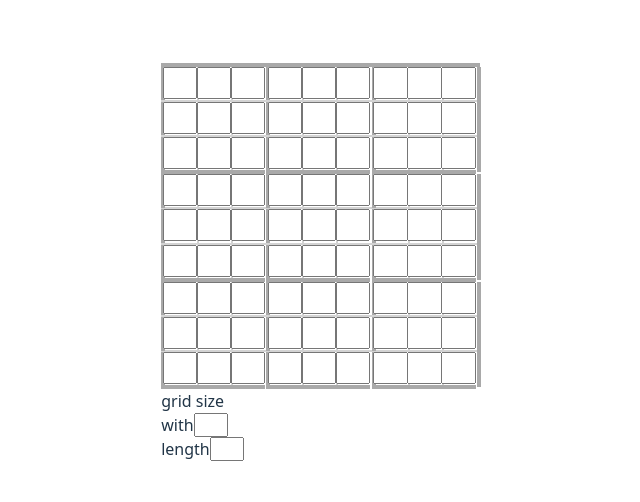
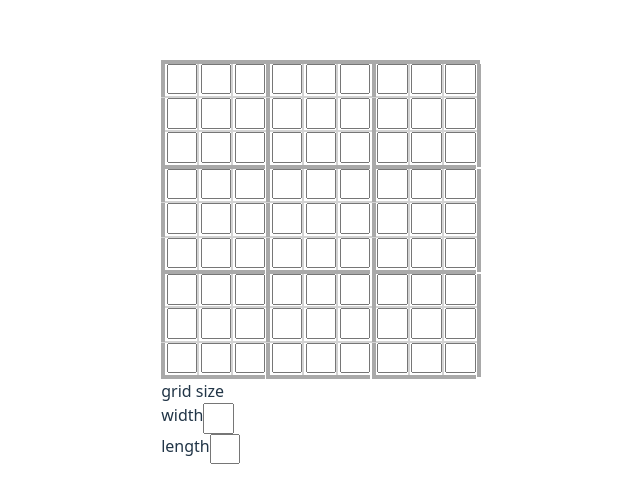
Before and after one commit to Oscar695/soduku-checker, a React (Vite) app in the folder soduku_checker_atempt5/: page / in a window 1280 px wide. Shown: the part 138-640 px from the top of the page, without its empty margins (319-959 px from the left). Built offline with nearby package versions, Linux system fonts and the light colour scheme.

Commit message:
add_scaling

```diff
--- a/soduku_checker_atempt5/src/App.css
+++ b/soduku_checker_atempt5/src/App.css
@@ -1,7 +1,6 @@
 #root {
   max-width: 1280px;
   margin: 0 auto;
-  padding: 2rem;
   text-align: center;
 }
 
@@ -48,13 +47,12 @@
 }
 
 .collemLineThickLong {
-  height: 6.35em;
   border: 0.15em solid darkgray;
   width: 0em;
 }
 
 .collemLineThin {
-  height: 1.95em;
+  height: 1.9em;
   border: 0.05em solid lightgray;
   width: 0em;
 }
--- a/soduku_checker_atempt5/src/App.jsx
+++ b/soduku_checker_atempt5/src/App.jsx
@@ -8,11 +8,14 @@ import LargeBox from './LargeBox'
 
 function App() {
   const [NoOfLargeBoxesLong, setNoOfLargeBoxesLong] = useState(3)
+  const [numberOfLargeBoxesLongAndNoOfSmallBoxesTall, setNumberOfLargeBoxesLongAndNoOfSmallBoxesTall] = useState(3)
+  const [numberOfLargeBoxesTallAndNoOfSmallBoxesLong, setNumberOfLargeBoxesTallAndNoOfSmallBoxesLong] = useState(3)
   const [NoOfLargeBoxesTall, setNoOfLargeBoxesTall] = useState(3)
   const [NoOfSmallBoxesLong, setNoOfSmallBoxesLong] = useState(3)
   const [NoOfSmallBoxesTall, setNoOfSmallBoxesTall] = useState(3)
   const [NoOfLargeBoxes, setNoOfLargeBoxes] = useState(9)
   const [NoOfSmallBoxes, setNoOfSmallBoxes] = useState(9)
+  const [numberOfBoxes, setNumberOfBoxes] = useState(9)
   const [currentGuess, setCurrentGuess] = useState("")
   const [arrayOfBoxes, setArrayOfBoxes] = useState(new Array(9).fill(new Array(9).fill([])))
   const [classOfBox, setClassOfBox] = useState(new Array(9).fill(new Array(9).fill("inputBox")))
@@ -27,7 +30,8 @@ function App() {
   const fullGrid = []
     for (let a = 0; a < NoOfLargeBoxesTall; a++) {
       // full soduku
-      const rowLineThickLong = <div className="rowLineThickLong"></div>
+      const thickRowLineLength = {width: `${(NoOfLargeBoxesLong * ((2 * NoOfSmallBoxesLong) + 0.35 + ((NoOfSmallBoxesLong - 1) * 0.1)))}em`}
+      const rowLineThickLong = <div className="rowLineThickLong" style={thickRowLineLength}></div>
       if (a === 0) fullGrid.push(rowLineThickLong)
       const grid = <div className="lineUp">{createThreeLongSetOfLargeBoxes(a)}</div>
       //<ThreeLongSetOfLargeBoxes a={a}/>
@@ -39,7 +43,8 @@ function App() {
     const threeLongSetOfLargeBoxes = []
     for (let b = 0; b < NoOfLargeBoxesLong; b++) {
       // 3 large boxs
-      const collemLineThickLong = <div className="collemLineThickLong"></div>
+      const thickCollemHight = {height: `${(2 * NoOfSmallBoxesTall) + ((NoOfSmallBoxesTall - 1) * 0.1)}em`}
+      const collemLineThickLong = <div className="collemLineThickLong" style={thickCollemHight}></div>
       const rowOfLargeBoxes = <LargeBox
       NoOfSmallBoxesLong={NoOfSmallBoxesLong}
       NoOfLargeBoxesLong={NoOfLargeBoxesLong}
@@ -48,8 +53,7 @@ function App() {
       setResponce={setResponce}
       defaultClassOfBox={defaultClassOfBox}
       arrayOfBoxes={arrayOfBoxes}
-      NoOfSmallBoxes={NoOfSmallBoxes}
-      NoOfLargeBoxes={NoOfLargeBoxes}
+      numberOfBoxes={numberOfBoxes}
       setTotalValue={setTotalValue}
       setClassOfBox={setClassOfBox}
       setWin={setWin}
@@ -62,50 +66,27 @@ function App() {
     }
     return threeLongSetOfLargeBoxes
   }
-  const hello1 = (event) => {
-    const hello1value = event.target.value
-    setNoOfLargeBoxesLong(hello1value)
-    const hello5 = hello1value * NoOfLargeBoxesTall
-    const hello8 = hello1value * NoOfSmallBoxesTall
-    setNoOfLargeBoxes(hello5)
-    setArrayOfBoxes(new Array(NoOfLargeBoxes).fill(new Array(NoOfSmallBoxes).fill([])))
-    setClassOfBox(new Array(NoOfLargeBoxes).fill(new Array(NoOfSmallBoxes).fill("inputBox")))
-    setDeafultClassOfBox(new Array(NoOfLargeBoxes).fill(new Array(NoOfSmallBoxes).fill("inputBox")))
-    setNoOfSmallBoxesTall(hello1value)
-    setNoOfSmallBoxes(hello8)
-    setValueOfBox((hello5) * ((hello5 + 1) / 2))
+  const LargeBoxHightSmallBoxWidth = (event) => {
+    const input = event.target.value
+    setNoOfLargeBoxesTall(input)
+    setNoOfSmallBoxesLong(input)
+    const NoOfboxes = input * NoOfLargeBoxesLong
+    setNumberOfBoxes(NoOfboxes)
+    setArrayOfBoxes(new Array(NoOfboxes).fill(new Array(NoOfboxes).fill([])))
+    setClassOfBox(new Array(NoOfboxes).fill(new Array(NoOfboxes).fill("inputBox")))
+    setDeafultClassOfBox(new Array(NoOfboxes).fill(new Array(NoOfboxes).fill("inputBox")))
+    setValueOfBox((NoOfboxes) * ((NoOfboxes + 1) / 2))
   }
-  const hello2 = (event) => {
-    const hello2value = event.target.value
-    setNoOfLargeBoxesTall(hello2value)
-    const hello6 = hello2value * NoOfLargeBoxesLong
-    setNoOfLargeBoxes(hello6)
-    setArrayOfBoxes(new Array(NoOfLargeBoxes).fill(new Array(NoOfSmallBoxes).fill([])))
-    setClassOfBox(new Array(NoOfLargeBoxes).fill(new Array(NoOfSmallBoxes).fill("inputBox")))
-    setDeafultClassOfBox(new Array(NoOfLargeBoxes).fill(new Array(NoOfSmallBoxes).fill("inputBox")))
-    setNoOfSmallBoxesLong(hello2value)
-    setNoOfSmallBoxes(hello6)
-    setValueOfBox((hello6) * ((hello6 + 1) / 2))
-  }
-  const hello3 = (event) => {
-    const hello3value = event.target.value
-    setNoOfSmallBoxesLong(hello3value)
-    const hello7 = hello3value * NoOfSmallBoxesTall
-    setNoOfSmallBoxes(hello7)
-    setArrayOfBoxes(new Array(NoOfLargeBoxes).fill(new Array(hello7).fill([])))
-    setClassOfBox(new Array(NoOfLargeBoxes).fill(new Array(hello7).fill("inputBox")))
-    setDeafultClassOfBox(new Array(NoOfLargeBoxes).fill(new Array(hello7).fill("inputBox")))
-    setValueOfBox((hello7) * ((hello7 + 1) / 2))
-  }
-  const hello4 = (event) => {
-    const hello4value = event.target.value
-    setNoOfSmallBoxesTall(hello4value)
-    const hello8 = hello4value * NoOfSmallBoxesLong
-    setNoOfSmallBoxes(hello8)
-    setArrayOfBoxes(new Array(NoOfLargeBoxes).fill(new Array(hello8).fill([])))
-    setClassOfBox(new Array(NoOfLargeBoxes).fill(new Array(hello8).fill("inputBox")))
-    setDeafultClassOfBox(new Array(NoOfLargeBoxes).fill(new Array(hello8).fill("inputBox")))
-    setValueOfBox((hello8) * ((hello8 + 1) / 2))
+  const LargeBoxWidthSmallBoxHight = (event) => {
+    const input = event.target.value
+    setNoOfLargeBoxesLong(input)
+    setNoOfSmallBoxesTall(input)
+    const NoOfboxes = input * NoOfLargeBoxesTall
+    setNumberOfBoxes(NoOfboxes)
+    setArrayOfBoxes(new Array(NoOfboxes).fill(new Array(NoOfboxes).fill([])))
+    setClassOfBox(new Array(NoOfboxes).fill(new Array(NoOfboxes).fill("inputBox")))
+    setDeafultClassOfBox(new Array(NoOfboxes).fill(new Array(NoOfboxes).fill("inputBox")))
+    setValueOfBox((NoOfboxes) * ((NoOfboxes + 1) / 2))
   }
   const sizeOfSodukuGrid = () => {
   const sizeOfGrid =  (
@@ -115,12 +96,12 @@ function App() {
           grid size
         </div>
         <div className="lineUp">
-          with
-          <input type="number" autoComplete="off" id="" className="inputBox" onChange={hello1}/>
+          width
+          <input type="number" autoComplete="off" id="" className="inputBox" onChange={LargeBoxHightSmallBoxWidth}/>
         </div>
         <div className="lineUp">
           length
-          <input type="number" autoComplete="off" id="" className="inputBox" onChange={hello2}/>
+          <input type="number" autoComplete="off" id="" className="inputBox" onChange={LargeBoxWidthSmallBoxHight}/>
         </div>
       </div>
     </div>
@@ -136,7 +117,7 @@ function App() {
   return (
     <>
       <div>
-        {responce ? "only values 1 to" + " " + NoOfSmallBoxes : null}
+        {responce ? "only values 1 to" + " " + numberOfBoxes : null}
         {win ? "you win yay" : null}
       </div>
       <div>
--- a/soduku_checker_atempt5/src/LargeBox.jsx
+++ b/soduku_checker_atempt5/src/LargeBox.jsx
@@ -8,8 +8,7 @@
     setResponce,
     defaultClassOfBox,
     arrayOfBoxes,
-    NoOfSmallBoxes,
-    NoOfLargeBoxes,
+    numberOfBoxes,
     setTotalValue,
     setClassOfBox,
     setWin,
@@ -25,8 +24,8 @@
         const largeBox = []
         for (let c = 0; c < NoOfSmallBoxesTall; c++) {
         // large box
-        const rowLineThinLength = {width: `${(2 * NoOfSmallBoxesLong) + 0.25 + ((NoOfSmallBoxesLong - 1) * 0.1)}em`}
-        const rowLineThin = <div className="rowLineThin" style={rowLineThinLength}></div>
+        const rowLineThinShortLength = {width: `${(2 * NoOfSmallBoxesLong) + 0.25 + ((NoOfSmallBoxesLong - 1) * 0.1)}em`}
+        const rowLineThin = <div className="rowLineThin" style={rowLineThinShortLength}></div>
         if (c !== 0) largeBox.push(rowLineThin)
         const row = <ThreeLongRow
             NoOfSmallBoxesLong={NoOfSmallBoxesLong}
@@ -37,8 +36,7 @@
             setResponce={setResponce}
             defaultClassOfBox={defaultClassOfBox}
             arrayOfBoxes={arrayOfBoxes}
-            NoOfSmallBoxes={NoOfSmallBoxes}
-            NoOfLargeBoxes={NoOfLargeBoxes}
+            numberOfBoxes={numberOfBoxes}
             setTotalValue={setTotalValue}
             setClassOfBox={setClassOfBox}
             setWin={setWin}
@@ -46,8 +44,8 @@
             setArrayOfBoxes={setArrayOfBoxes}
             classOfBox={classOfBox}
         />
-        const rowLineThickLength = {width: `${(2 * NoOfSmallBoxesLong) + 0.05 + ((NoOfSmallBoxesLong - 1) * 0.1)}em`}
-        const rowLineThickShort = <div className="rowLineThickShort" style={rowLineThickLength}></div>
+        const rowLineThickShortLength = {width: `${(2 * NoOfSmallBoxesLong) + 0.05 + ((NoOfSmallBoxesLong - 1) * 0.1)}em`}
+        const rowLineThickShort = <div className="rowLineThickShort" style={rowLineThickShortLength}></div>
         largeBox.push(row)
         if (c === (NoOfSmallBoxesTall - 1)) largeBox.push(rowLineThickShort)
         }
--- a/soduku_checker_atempt5/src/ThreeLongRow.css
+++ b/soduku_checker_atempt5/src/ThreeLongRow.css
@@ -1,6 +1,7 @@
 .hideInputBox {
     text-align: center;
     width: 2em;
+    height: 2em;
     display: unset;
     visibility: hidden;
 }
@@ -8,6 +9,7 @@
 .errorInputBox {
     text-align: center;
     width: 2em;
+    height: 2em;
     display: unset;
     color: red;
 }
@@ -15,5 +17,7 @@
 .inputBox {
     text-align: center;
     width: 2em;
+    height: 2em;
     display: unset;
+    padding: 0em;
 }
--- a/soduku_checker_atempt5/src/ThreeLongRow.jsx
+++ b/soduku_checker_atempt5/src/ThreeLongRow.jsx
@@ -10,8 +10,7 @@
     setResponce,
     defaultClassOfBox,
     arrayOfBoxes,
-    NoOfSmallBoxes,
-    NoOfLargeBoxes,
+    numberOfBoxes,
     setTotalValue,
     setClassOfBox,
     setWin,
@@ -41,11 +40,11 @@
          const onInputChange = (event) => {
           let counter1 = 0
           const inputNumber = event.target.value
-          if (((inputNumber < 1) || (inputNumber > NoOfSmallBoxes)) && (inputNumber !== "")) setResponce(true)
+          if (((inputNumber < 1) || (inputNumber > numberOfBoxes)) && (inputNumber !== "")) setResponce(true)
           else setResponce(false)
           const updatedClassList1 = defaultClassOfBox.map(inner => [...inner])
-          for (let g = 0; g < NoOfLargeBoxes; g++) {
-            for (let h = 0; h < NoOfSmallBoxes; h++) {
+          for (let g = 0; g < numberOfBoxes; g++) {
+            for (let h = 0; h < numberOfBoxes; h++) {
               const updatedValuesList1 = arrayOfBoxes.map(inner => [...inner])
               updatedValuesList1[largeBoxNumber][smallBoxNumber] = inputNumber
               const updatedValuesList2 = updatedValuesList1
@@ -75,8 +74,8 @@
                     if (doesCollemContainDuplicates) updatedClassList1[largeCollemBox][smallCollemBox] = "errorInputBox"
                     if (doesCollemContainDuplicates) updatedClassList1[g][h] = "errorInputBox"
                     setClassOfBox(updatedClassList1)
-                    if ((updatedClassList1.includes("errorInputBox") === false) && (counter1 === (valueOfBox * NoOfLargeBoxes))) setWin(true)
-                    if (counter1 !== (valueOfBox * NoOfLargeBoxes)) setWin(false)
+                    if ((updatedClassList1.includes("errorInputBox") === false) && (counter1 === (valueOfBox * numberOfBoxes))) setWin(true)
+                    if (counter1 !== (valueOfBox * numberOfBoxes)) setWin(false)
                   }
                 }
               }
```
Also changed, not shown: soduku_checker_atempt5/src/ErrorChecking.jsx (deleted, +0 -62 lines).
